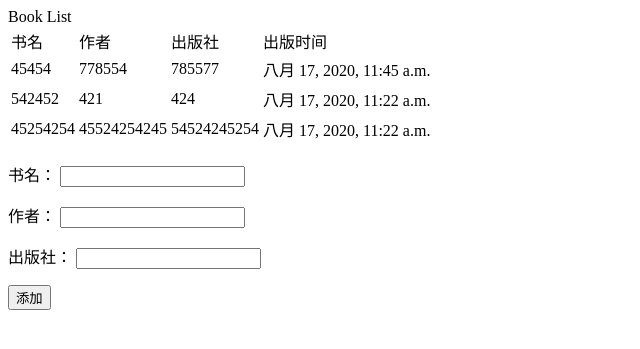
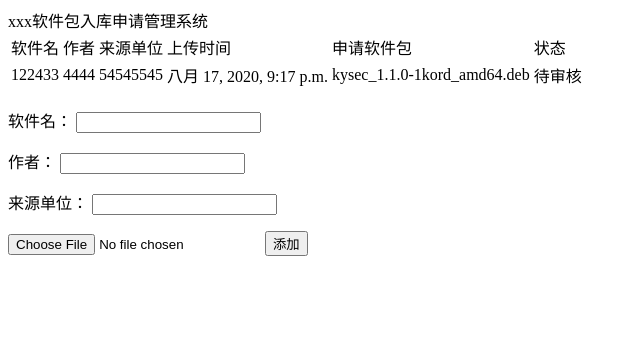
Before and after one commit to Luchangcheng2333/django_BookControlSystem, a Django app: page / in a window 1280 px wide. Shown: the top 349 px of the page, without its empty margins (0-640 px from the left). Run offline with Django 3.2, Linux system fonts and the light colour scheme; data comes from the database, SQL or seed files in the repository.

Commit message:
resolute the general framework

```diff
--- a/django_BookControlSystem/urls.py
+++ b/django_BookControlSystem/urls.py
@@ -20,6 +20,7 @@ from manager import views
 urlpatterns = [
     path('admin/', admin.site.urls),
     path('', views.detail, name='detail'),
+    path('uploadFile/', views.upload_file, name='uploadFile'),
     path('addBook/', views.addBook, name='addBook'),
     path('delBook/<int:book_id>', views.deleteBook, name='delBook'),
 ]
--- a/manager/admin.py
+++ b/manager/admin.py
@@ -1,5 +1,5 @@
 from django.contrib import admin
-from .models import Book
+from .models import SoftwarePackage
 
 # Register your models here.
-admin.site.register(Book)
+admin.site.register(SoftwarePackage)
--- a/manager/models.py
+++ b/manager/models.py
@@ -1,9 +1,11 @@
 from django.db import models
-
+import os
 # Create your models here.
 
-class Book(models.Model):
-    name = models.CharField(max_length=200)
-    author = models.CharField(max_length=100)
-    pub_house = models.CharField(max_length=200)
+class SoftwarePackage(models.Model):
+    name = models.CharField('软件名', max_length=200)
+    author = models.CharField('作者', max_length=100)
+    pub_house = models.CharField('来源机构', max_length=200)
     pub_date = models.DateTimeField('date published')
+    file = models.CharField('申请软件包', max_length=300, default='')
+    status = models.CharField('状态', max_length=10, default='')
--- a/manager/templates/manager/detail.html
+++ b/manager/templates/manager/detail.html
@@ -1,10 +1,12 @@
-<hl>Book List</hl>
+<hl>xxx软件包入库申请管理系统</hl>
 <table>
     <tr>
-        <td>书名</td>
+        <td>软件名</td>
         <td>作者</td>
-        <td>出版社</td>
-        <td>出版时间</td>
+        <td>来源单位</td>
+        <td>上传时间</td>
+        <td>申请软件包</td>
+        <td>状态</td>
     </tr>
     {% for book in book_list.all %}
     <tr>
@@ -12,14 +14,16 @@
         <td>{{book.author}}</td>
         <td>{{book.pub_house}}</td>
         <td>{{book.pub_date}}</td>
+        <td>{{ book.file }}</td>
+        <td>{{ book.status }}</td>
     <tr>
     {%endfor%}
 </table>
 
-<form action="/addBook/" method="post" name="addBook">
+<form action="/addBook/" enctype="multipart/form-data" method="post" name="addBook">
     {% csrf_token %}
     <p>
-        <span>书名：</span>
+        <span>软件名：</span>
         <input type="text" name="name" />
     </p>
     <p>
@@ -27,9 +31,10 @@
         <input type="text" name="author" />
     </p>
     <p>
-        <span>出版社：</span>
+        <span>来源单位：</span>
         <input type="text" name="pub_house" />
     </p>
+    <input type="file" name="myfile" />
     <input type="submit" value="添加" />
 </form>
 
@@ -40,8 +45,18 @@
         <td>{{ book.author }}</td>
         <td>{{ book.pub_house }}</td>
         <td>{{ book.pub_date }}</td>
+        <td>{{ book.file }}</td>
         <td><a href="{% url 'delBook' book.id %}">删除</a></td>
     </tr>
 {% endfor %}
 </table>
 -->
+
+<!--
+<form enctype="multipart/form-data" action="/uploadFile/" method="post">
+    {% csrf_token %}
+   <input type="file" name="myfile" />
+   <br/>
+   <input type="submit" value="upload"/>
+</form>
+-->
--- a/manager/views.py
+++ b/manager/views.py
@@ -1,19 +1,19 @@
 from django.shortcuts import render
 from django.http import HttpResponse
-from .models import Book
-
+from .models import SoftwarePackage
+import os
 from django.http import HttpResponseRedirect
 from django.urls import reverse
 from django.utils import timezone
 
-
+PATH = r'/home/titan/下载/'
 # Create your views here.
 def index(request):
     return HttpResponse("Hello World!")
 
 
 def detail(request):
-    book_list = Book.objects.order_by('-pub_date')[:5]
+    book_list = SoftwarePackage.objects.order_by('-pub_date')[:5]
     context = {'book_list': book_list}
     return render(request, 'manager/detail.html', context)
 
@@ -24,8 +24,18 @@ def addBook(request):
         temp_author = request.POST['author']
         temp_pub_house = request.POST['pub_house']
 
-    temp_book = Book(name=temp_name, author=temp_author, \
-                     pub_house=temp_pub_house, pub_date=timezone.now())
+        myFile = request.FILES.get("myfile", None)
+        if not myFile:
+            return HttpResponse("no files for upload!")
+        filename = os.path.join(PATH, myFile.name)
+        destination = open(filename, 'wb+')
+        for chunk in myFile.chunks():
+            destination.write(chunk)
+        destination.close()
+        #return HttpResponse("upload over!")
+
+    temp_book = SoftwarePackage(name=temp_name, author=temp_author, \
+                     pub_house=temp_pub_house, pub_date=timezone.now(), file=myFile.name, status='待审核')
 
     temp_book.save()
 
@@ -34,6 +44,17 @@ def addBook(request):
 
 def deleteBook(request, book_id):
     bookID = book_id
-    Book.objects.filter(id=bookID).delete()
+    SoftwarePackage.objects.filter(id=bookID).delete()
 
     return HttpResponseRedirect(reverse('detail'))
+
+def upload_file(request):
+    if request.method == "POST":
+        myFile =request.FILES.get("myfile", None)
+        if not myFile:
+            return HttpResponse("no files for upload!")
+        destination = open(os.path.join(r"/home/titan/下载/",myFile.name),'wb+')
+        for chunk in myFile.chunks():
+            destination.write(chunk)
+        destination.close()
+        return HttpResponse("upload over!")
```
Also changed, not shown: db.sqlite3, manager/migrations/0002_auto_20200817_2052.py (added), manager/migrations/0003_auto_20200817_2056.py (added), manager/migrations/0004_auto_20200817_2104.py (added), manager/migrations/0005_auto_20200817_2117.py (added), manager/migrations/0006_auto_20200817_2118.py (added).
